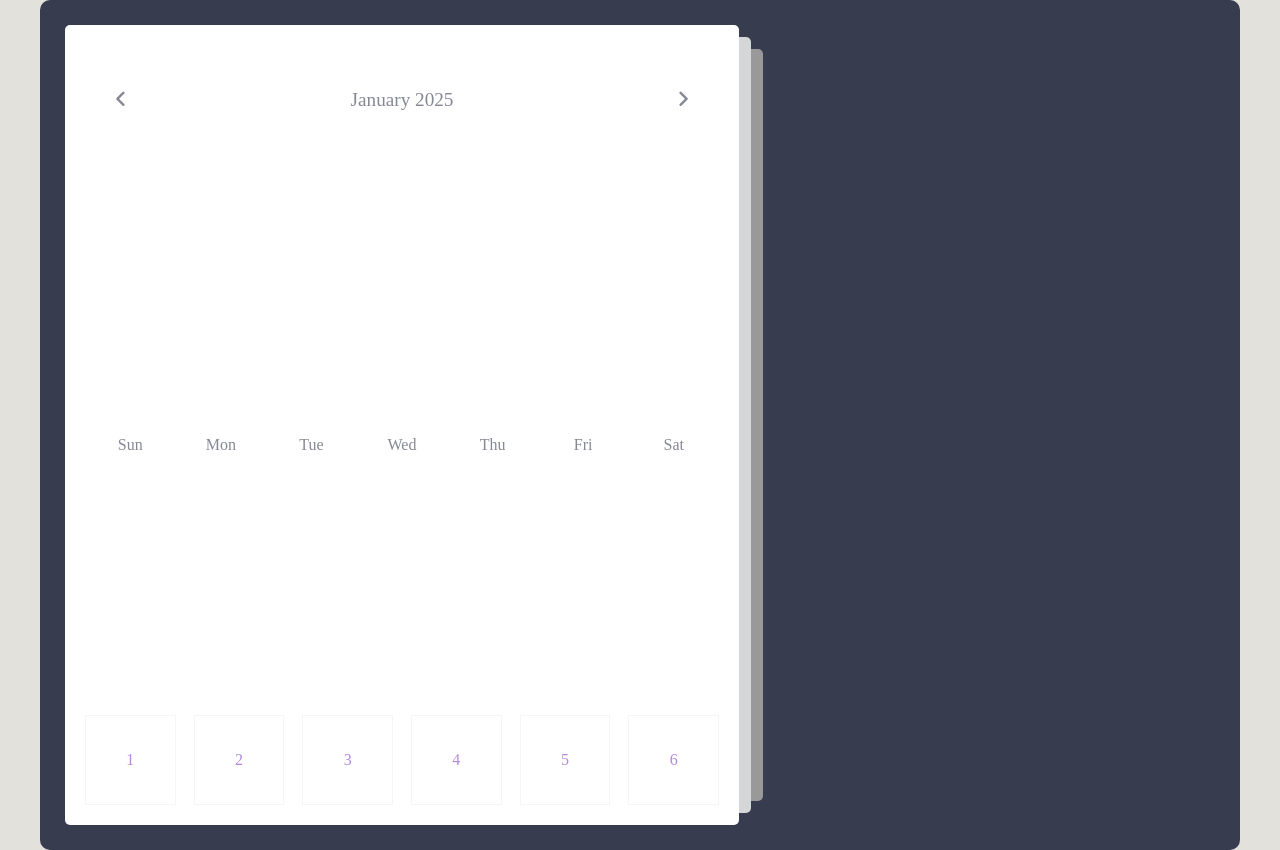
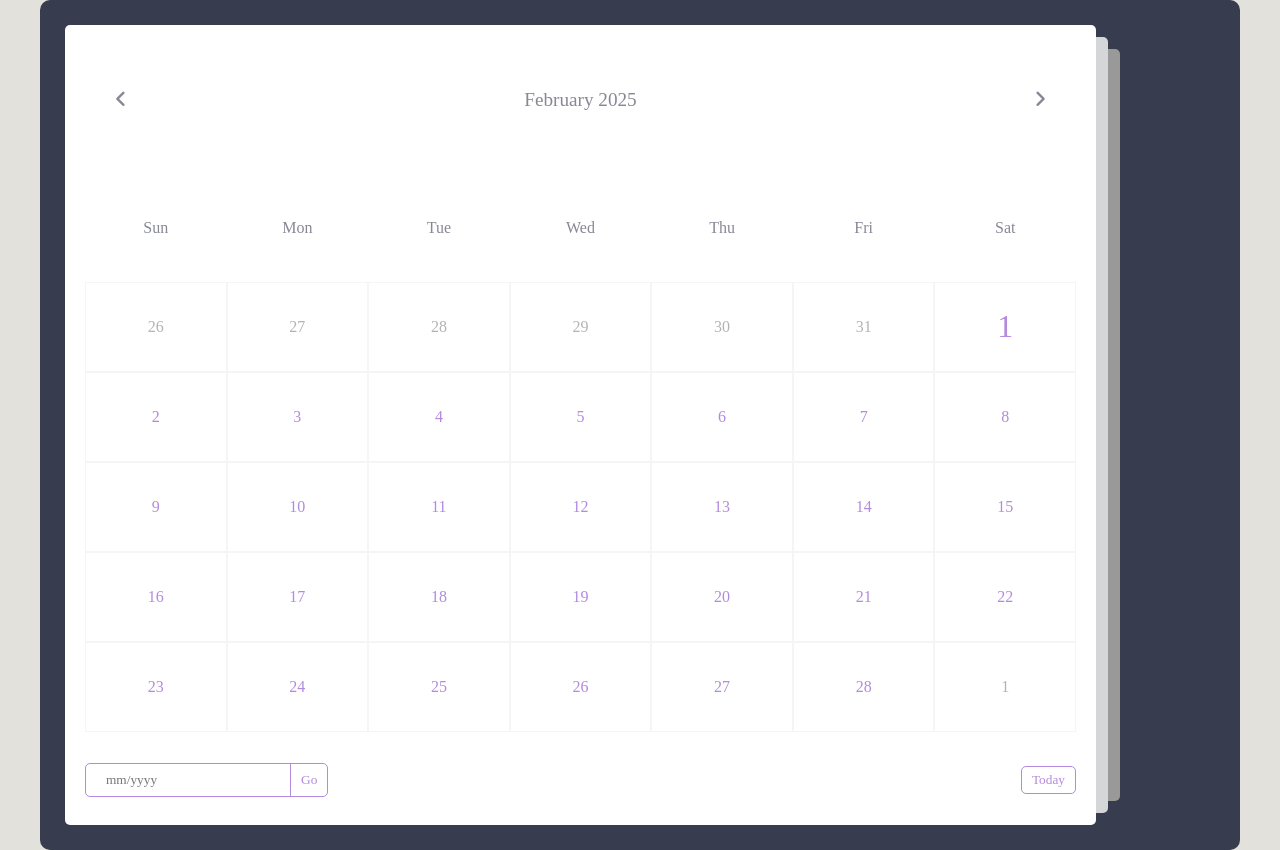
Before and after one commit to Evening-Star13/Calendar-ToDo, a plain HTML site: page index.html in a window 1280 px wide. Drawn offline with Linux system fonts and the light colour scheme.

Commit message:
Added Event Listener

```diff
--- a/index.html
+++ b/index.html
@@ -18,7 +18,7 @@
       <div class="calendar">
         <div class="month">
           <i class="fa fa-angle-left prev"></i>
-          <div class="date">January 2025</div>
+          <div class="date"></div>
           <i class="fa fa-angle-right next"></i>
         </div>
         <div class="weekdays">
@@ -31,12 +31,14 @@
           <div>Sat</div>
         </div>
         <div class="days">
-          <div class="day">1</div>
-          <div class="day">2</div>
-          <div class="day">3</div>
-          <div class="day">4</div>
-          <div class="day">5</div>
-          <div class="day">6</div>
+          <!--=============== Add Days w/ Javascript ===============-->
+        </div>
+        <div class="goto-today">
+          <div class="goto">
+            <input type="text" placeholder="mm/yyyy" class="date-input">
+            <button class="goto-btn">Go</button>
+          </div>
+          <button class="today-btn">Today</button>
         </div>
       </div>
     </div>
--- a/script.js
+++ b/script.js
@@ -0,0 +1,102 @@
+const calendar = document.querySelector(".calendar"),
+  date = document.querySelector(".date"),
+  daysContainer = document.querySelector(".days"),
+  prev = document.querySelector(".prev"),
+  next = document.querySelector(".next");
+
+let today = new Date();
+let activeDay;
+let month = today.getMonth();
+let year = today.getFullYear();
+
+const months = [
+  "January",
+  "February",
+  "March",
+  "April",
+  "May",
+  "June",
+  "July",
+  "August",
+  "September",
+  "October",
+  "November",
+  "December",
+];
+
+/*=============== Function to Add Days   ===============*/
+
+function initCalendar() {
+  // To Get prev month days and current month all days and rem next month days
+  const firstDay = new Date(year, month, 1);
+  const lastDay = new Date(year, month + 1, 0);
+  const prevLastDay = new Date(year, month, 0);
+  const prevDays = prevLastDay.getDate();
+  const lastDate = lastDay.getDate();
+  const day = firstDay.getDay();
+  const nextDays = 7 - lastDay.getDay() - 1;
+
+  // Update date top of Calendar
+  date.innerHTML = months[month] + " " + year;
+
+  // Adding days on DOM
+
+  let days = "";
+
+  // Prev month days
+  for (let x = day; x > 0; x--) {
+    days += `<div class="day prev-date">${prevDays - x + 1}</div>`;
+  }
+
+  // Current month days
+  for (let i = 1; i <= lastDate; i++) {
+    // Changed < to <=
+    // If day is today add class today
+    if (
+      i === new Date().getDate() &&
+      year === new Date().getFullYear() &&
+      month === new Date().getMonth()
+    ) {
+      days += `<div class="day today">${i}</div>`; // Corrected template literal
+    } else {
+      // Add remaining Days
+      days += `<div class="day">${i}</div>`; // Corrected template literal
+    }
+  }
+
+  // Next Month Days
+  for (let j = 1; j <= nextDays; j++) {
+    days += `<div class="day next-date">${j}</div>`; // Corrected template literal
+  }
+
+  daysContainer.innerHTML = days;
+}
+
+initCalendar();
+
+// Prev Month
+
+function prevMonth() {
+  month--;
+  if (month < 0) {
+    month = 11;
+    year--;
+  }
+  initCalendar();
+}
+
+// Next Month
+
+function nextMonth() {
+  month++;
+  if (month > 11) {
+    month = 0;
+    year++;
+  }
+  initCalendar();
+}
+
+// Add Event Listener to prev and next buttons
+
+prev.addEventListener("click", prevMonth);
+next.addEventListener("click", nextMonth);
--- a/styles.css
+++ b/styles.css
@@ -30,7 +30,7 @@ body {
 }
 
 .left {
-  width: 60%;
+  width: 90%;
   padding: 20px;
 }
 
@@ -129,3 +129,114 @@ body {
   color: var(--primary-clr);
   border: 1px solid #f5f5f5;
 }
+
+.calendar .day:not(.prev-date, .next-date):hover {
+  color: #fff;
+  background-color: var(--primary-clr);
+}
+
+.calendar .days .prev-date,
+.calendar .days .next-date {
+  color: #b3b3b3;
+}
+
+.calendar .days .active {
+  position: relative;
+  font-size: 2rem;
+  color: #fff;
+  background-color: var(--primary-clr);
+}
+
+.calendar .days .active::before {
+  content: "";
+  position: absolute;
+  top: 0;
+  left: 0;
+  width: 100%;
+  height: 100%;
+  box-shadow: 0 0 10px 2px var(--primary-clr);
+}
+
+.calendar .days .today {
+  font-size: 2rem;
+}
+
+.calendar .days .event {
+  position: relative;
+}
+
+.calendar .days .event::after {
+  content: "";
+  position: absolute;
+  bottom: 10%;
+  left: 50%;
+  width: 75%;
+  height: 6px;
+  border-radius: 30px;
+  transform: translateX(-50%);
+  background-color: var(--primary-clr);
+}
+
+.calendar .event:hover::after {
+  background-color: #fff;
+}
+
+.calendar .active.event::after {
+  background-color: #fff;
+  bottom: 20%;
+}
+
+.calendar .active.event {
+  padding-bottom: 10px;
+}
+
+.calendar .goto-today {
+  width: 100%;
+  height: 50px;
+  display: flex;
+  align-items: center;
+  justify-content: space-between;
+  gap: 5px;
+  padding: 0 20px;
+  margin-bottom: 20px;
+  color: var(--primary-clr);
+}
+
+.calendar .goto-today .goto {
+  display: flex;
+  align-items: center;
+  border-radius: 5px;
+  overflow: hidden;
+  border: 1px solid var(--primary-clr);
+}
+
+.calendar .goto-today .goto input {
+  width: 100%;
+  height: 30px;
+  outline: none;
+  border: none;
+  border-radius: 5px;
+  padding: 0 20px;
+  color: var(--primary-clr);
+}
+
+.calendar .goto-today button {
+  padding: 5px 10px;
+  border: 1px solid var(--primary-clr);
+  border-radius: 5px;
+  background-color: transparent;
+  cursor: pointer;
+  color: var(--primary-clr);
+}
+
+.calendar .goto-today button:hover {
+  color: #fff;
+  background-color: var(--primary-clr);
+}
+
+.calendar .goto-today .goto button {
+  border: none;
+  border-left: 1px solid var(--primary-clr);
+  border-radius: 0;
+  height: 32px;
+}
```
